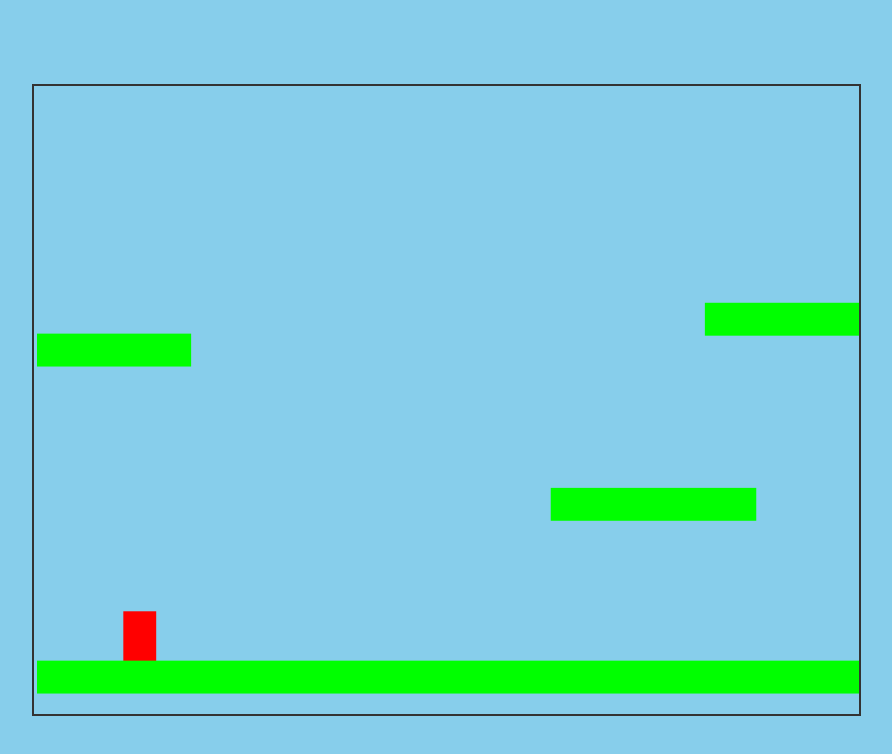
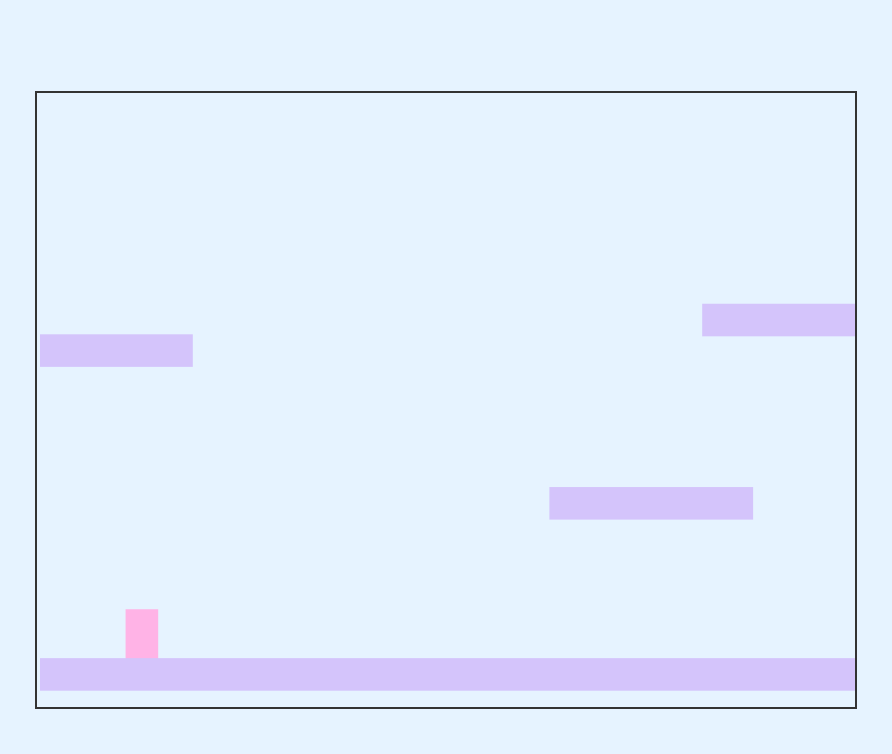
Before and after one commit to sixpetals/action_game, a website built with Vite: page index.html in a window 1280 px wide. Shown: the whole page, without its empty margins (194-1086 px from the left). Built offline with nearby package versions, Linux system fonts and the light colour scheme.

Commit message:
見た目を修正

```diff
--- a/index.html
+++ b/index.html
@@ -9,7 +9,7 @@
         body {
             margin: 0;
             padding: 0;
-            background: #87CEEB;
+            background: #E6F3FF;
             display: flex;
             justify-content: center;
             align-items: center;
@@ -19,6 +19,9 @@
         #game-container {
             border: 2px solid #333;
         }
+        canvas {
+            display: block;
+        }
     </style>
 </head>
 <body>
--- a/src/main.ts
+++ b/src/main.ts
@@ -6,7 +6,7 @@ const config: Phaser.Types.Core.GameConfig = {
   width: 800,
   height: 600,
   parent: 'game-container',
-  backgroundColor: '#87CEEB',
+  backgroundColor: '#E6F3FF', // パステルブルー（薄い空色）
   scale: {
     mode: Phaser.Scale.FIT,
     autoCenter: Phaser.Scale.CENTER_BOTH,
--- a/src/scenes/GameScene.ts
+++ b/src/scenes/GameScene.ts
@@ -110,7 +110,7 @@ export default class GameScene extends Phaser.Scene {
 
   private createPlayerSprite() {
     const graphics = this.add.graphics()
-    graphics.fillStyle(0xff0000)
+    graphics.fillStyle(0xFFB3E6) // パステルピンク
     graphics.fillRect(0, 0, 32, 48)
     graphics.generateTexture('player', 32, 48)
     graphics.destroy()
@@ -118,7 +118,7 @@ export default class GameScene extends Phaser.Scene {
 
   private createPlatformSprite() {
     const graphics = this.add.graphics()
-    graphics.fillStyle(0x00ff00)
+    graphics.fillStyle(0xD4C4FB) // パステルパープル
     graphics.fillRect(0, 0, 400, 32)
     graphics.generateTexture('ground', 400, 32)
     graphics.destroy()
```
